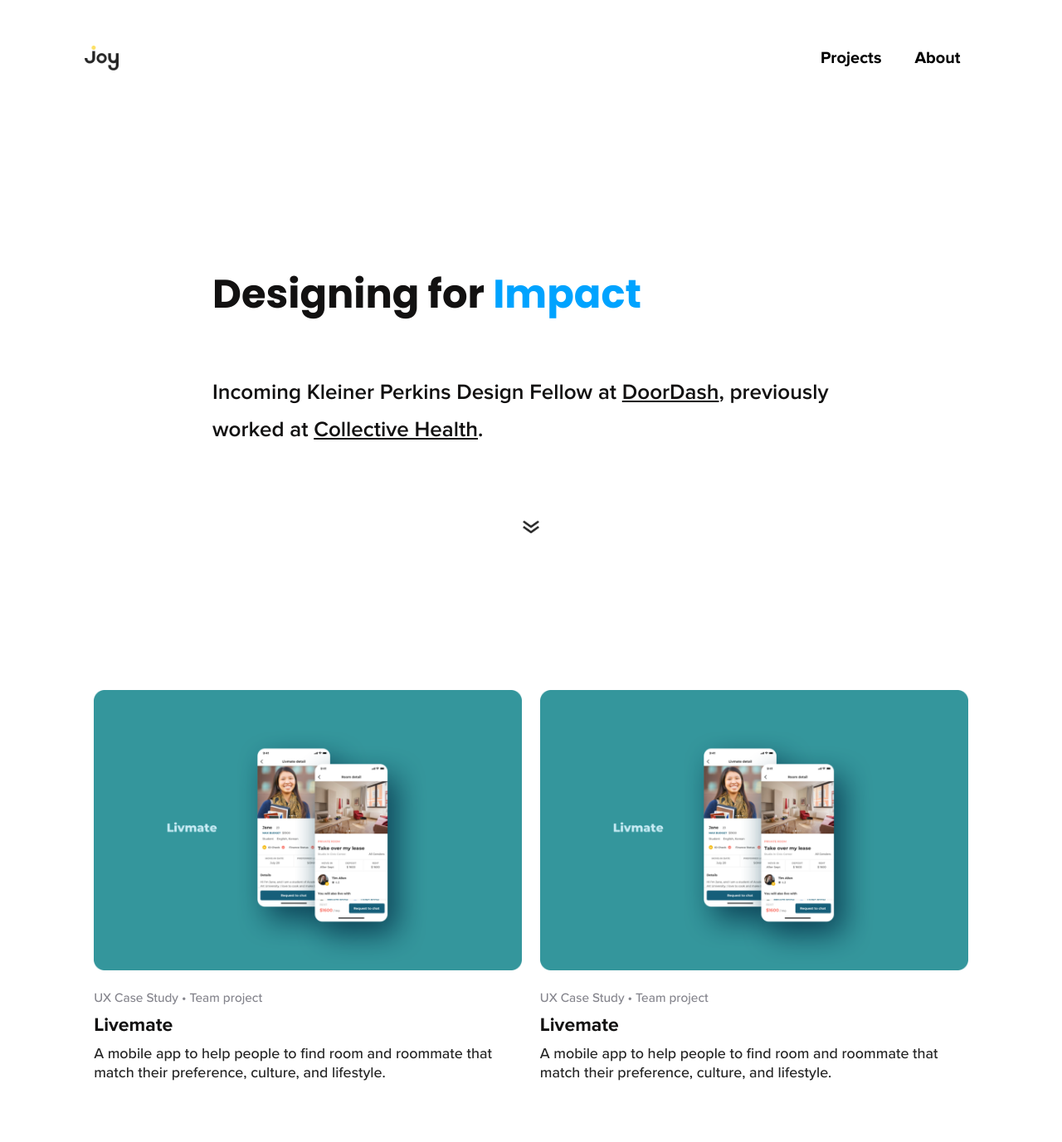
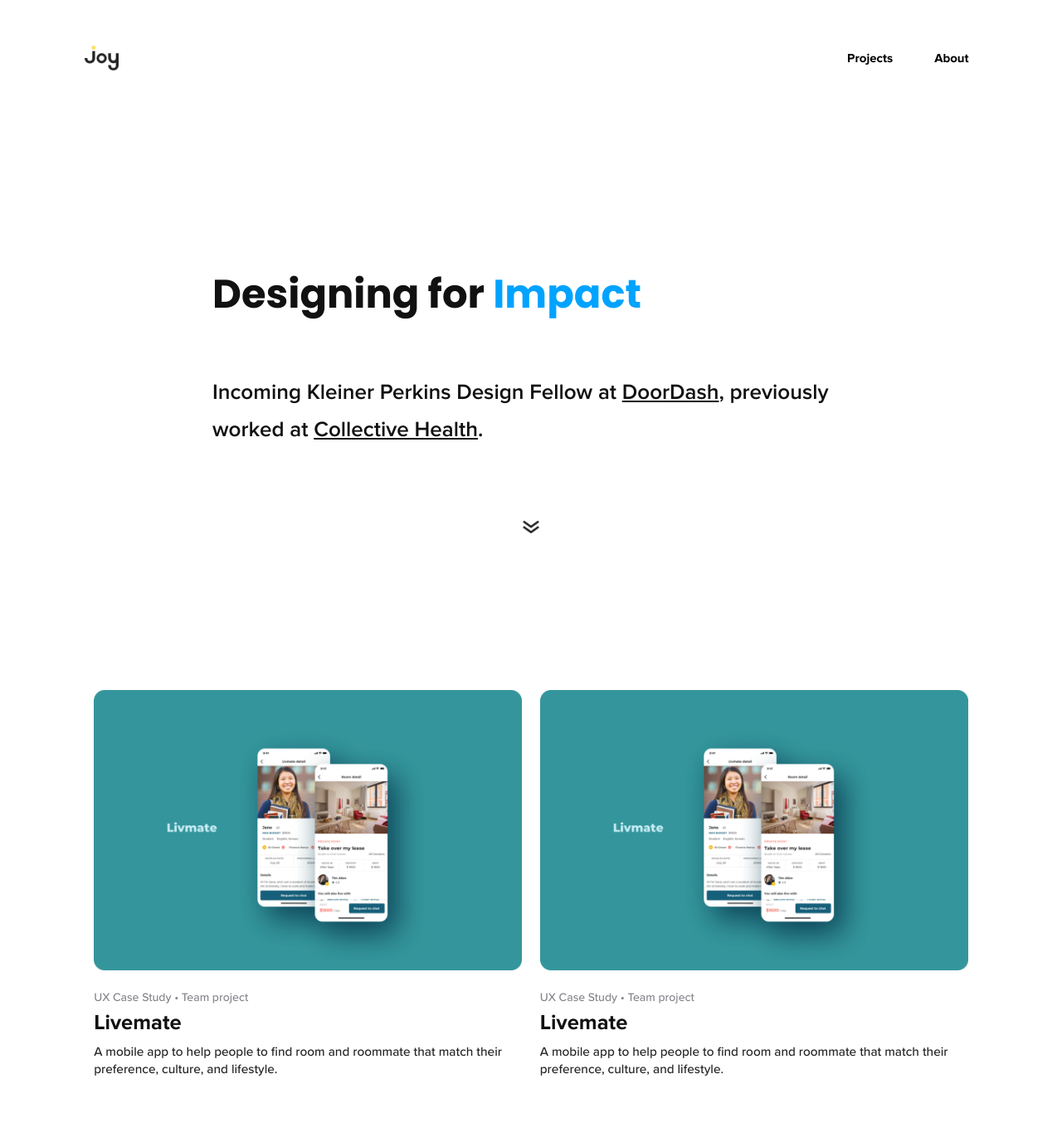
Before and after one commit to jujukim1001/jujukim1001.com, a plain HTML site: page html/home.html in a window 1280 px wide. Shown: the top 1377 px of the page at 83% size. Drawn offline with Linux system fonts and the light colour scheme.

Commit message:
wip:home

```diff
--- a/css/home.css
+++ b/css/home.css
@@ -56,8 +56,8 @@ body {
 }
 
 .menuItem {
-    font-size: 20px;
-    padding: 0px 20px 0px 20px;
+    font-size: 15px;
+    padding: 0px 10px 0px 40px;
     font-weight: 700;
 }
 
@@ -138,27 +138,27 @@ body {
 
 .projectInfoContainer {
     width: 100%;
-    height: 14vw;
+    height: 17vw;
 }
 
 .projectInfoTag {
     margin-top: 1.7vw;
     color: #85858D;
-    font-size: 1.2vw;
+    font-size: 1.1vw;
     font-weight: 500;
 }
 
 .projectInfoTitle {
-    margin-top: 0.7vw;
+    margin-top: 0.5vw;
     color: #121111;
-    font-size: 1.8vw;
+    font-size: 2vw;
     font-weight: 700;
 }
 
 .projectInfoDescription {
     margin-top: 0.7vw;
     color: #242424;
-    font-size: 1.4vw;
+    font-size: 1.2vw;
     font-weight: 500;
-    line-height: 1.8vw;
+    line-height: 1.7vw;
 }
```
